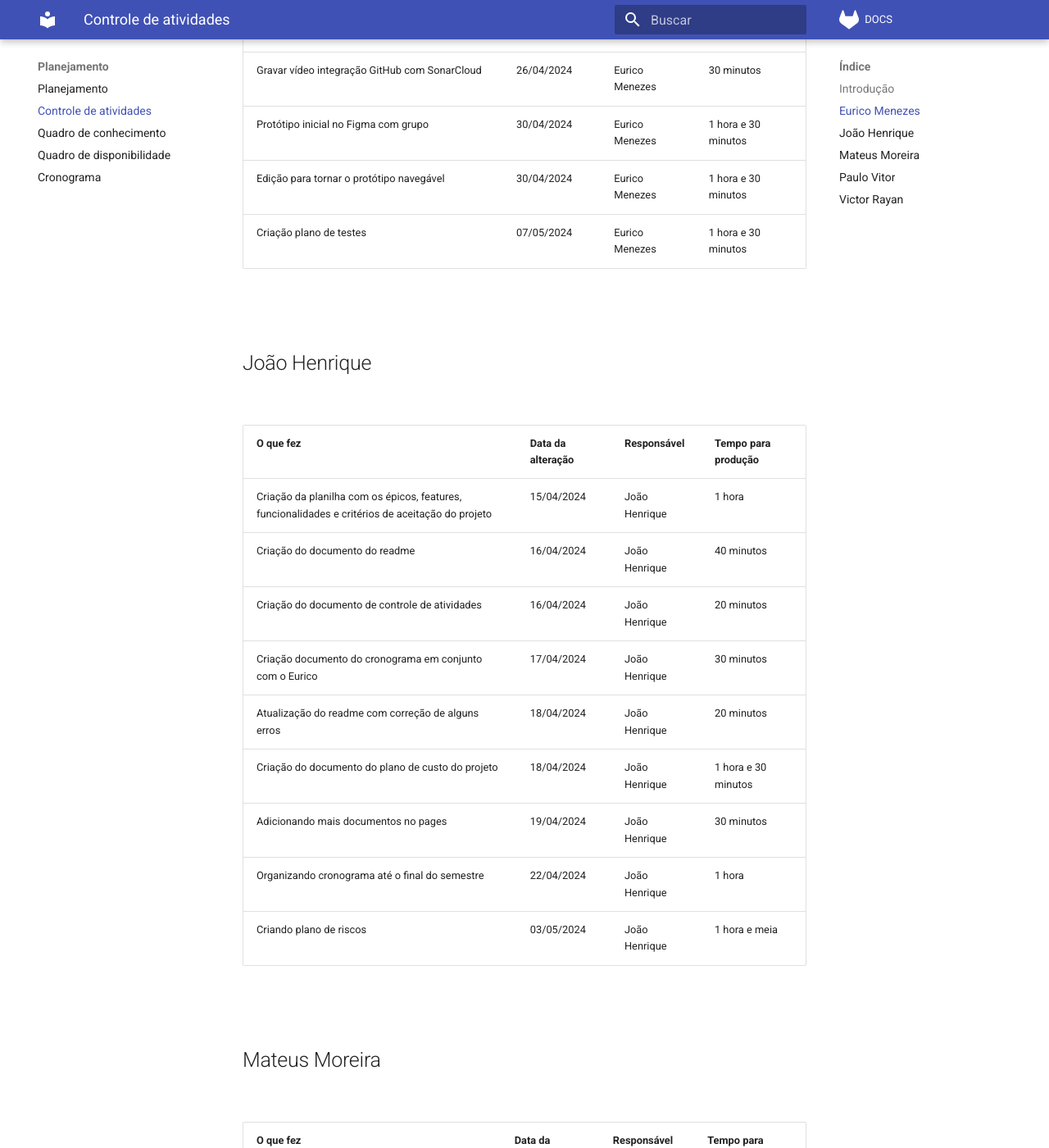
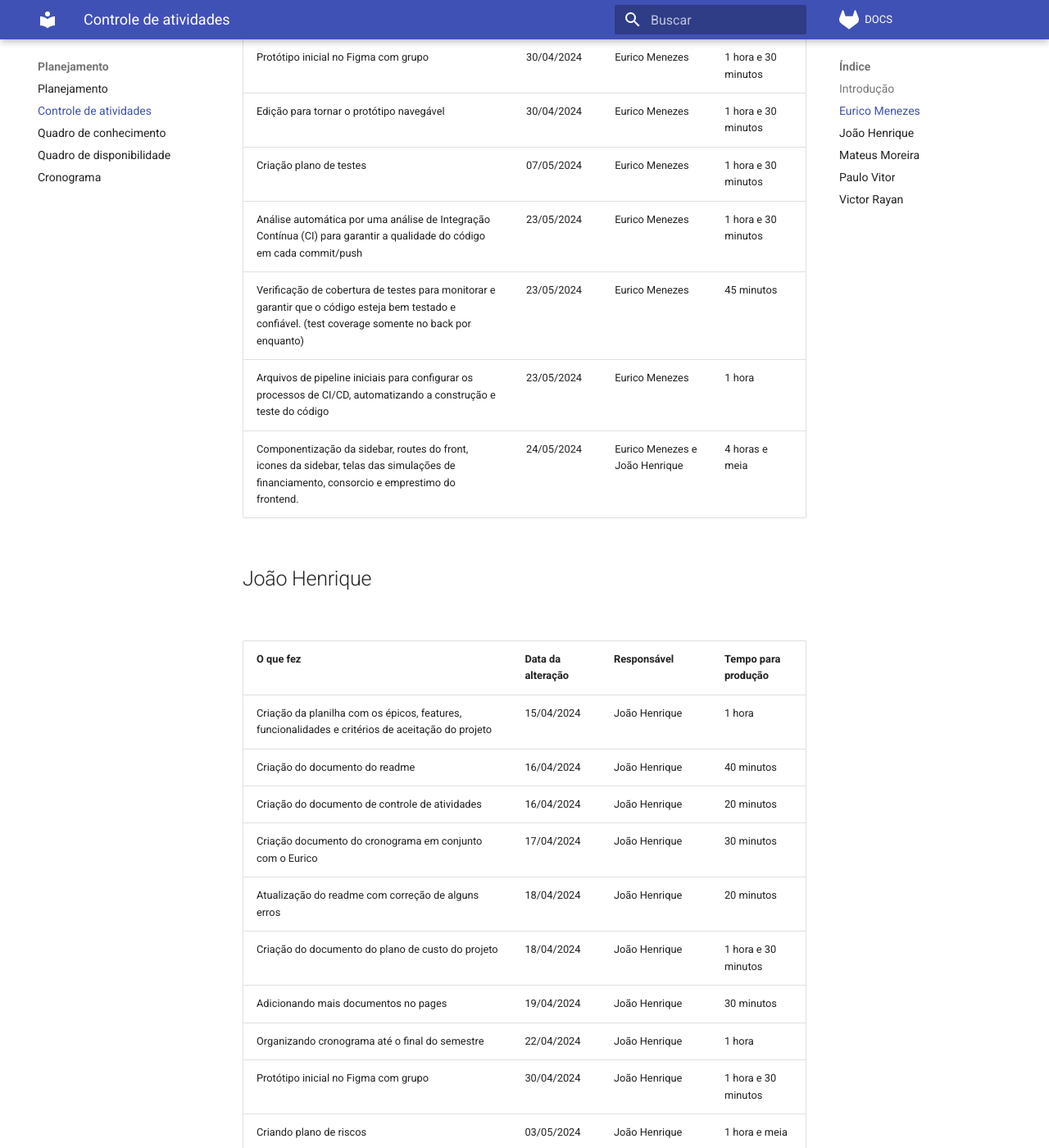
Before and after one commit to Simula-Fin/DOCS, an MkDocs documentation site: the page built from docs/projectControl/controleDeAtividade.md, in a window 1280 px wide and 1400 px high, scrolled down 811 px. Shown: the whole window at 82% size. Built offline with MkDocs 1.6.1 and Material for MkDocs 9.7.7, drawn with Linux system fonts in a browser that asks for light colours; comment, search, counter and statistics services are not loaded; some of the changed text lies outside the part shown.

Commit message:
Update controleAtividades

```diff
--- a/docs/projectControl/controleDeAtividade.md
+++ b/docs/projectControl/controleDeAtividade.md
@@ -19,9 +19,14 @@
 | Protótipo inicial no Figma com grupo                                     | 30/04/2024            | Eurico Menezes  | 1 hora e 30 minutos     |
 | Edição para tornar o protótipo navegável                                 | 30/04/2024            | Eurico Menezes  | 1 hora e 30 minutos     |
 | Criação plano de testes                                                  | 07/05/2024            | Eurico Menezes  | 1 hora e 30 minutos     |
+| Análise automática por uma análise de Integração Contínua (CI) para garantir a qualidade do código em cada commit/push| 23/05/2024            | Eurico Menezes  | 1 hora e 30 minutos     |
+| Verificação de cobertura de testes para monitorar e garantir que o código esteja bem testado e confiável. (test coverage somente no back por enquanto)| 23/05/2024            | Eurico Menezes  | 45 minutos   |
+| Arquivos de pipeline iniciais para configurar os processos de CI/CD, automatizando a construção e teste do código| 23/05/2024            | Eurico Menezes  | 1 hora    |
+| Componentização da sidebar, routes do front, icones da sidebar, telas das simulações de financiamento, consorcio e emprestimo do frontend.| 24/05/2024            | Eurico Menezes e João Henrique | 4 horas e meia    |
 
 
-<br>
+
+
 
 ## João Henrique
 
@@ -37,7 +42,11 @@
 | Criação do documento do plano de custo do projeto                                                | 18/04/2024            | João Henrique   | 1 hora e 30 minutos     |
 | Adicionando mais documentos no pages                                                             | 19/04/2024            | João Henrique   | 30 minutos              |
 | Organizando cronograma até o final do semestre                                                   | 22/04/2024            | João Henrique   | 1 hora                  |
+| Protótipo inicial no Figma com grupo                                     | 30/04/2024            | João Henrique  | 1 hora e 30 minutos     |
 | Criando plano de riscos                                                  | 03/05/2024            | João Henrique   | 1 hora e meia                |
+| Componentização da sidebar, routes do front, icones da sidebar, telas das simulações de financiamento, consorcio e emprestimo do frontend.| 24/05/2024            | João Henrique e Eurico Menezes | 4 horas e meia    |
+| Atualização controleDeAtividade | 25/05/2024            | João Henrique | 15 minutos    |
+
 
 <br>
 
```
